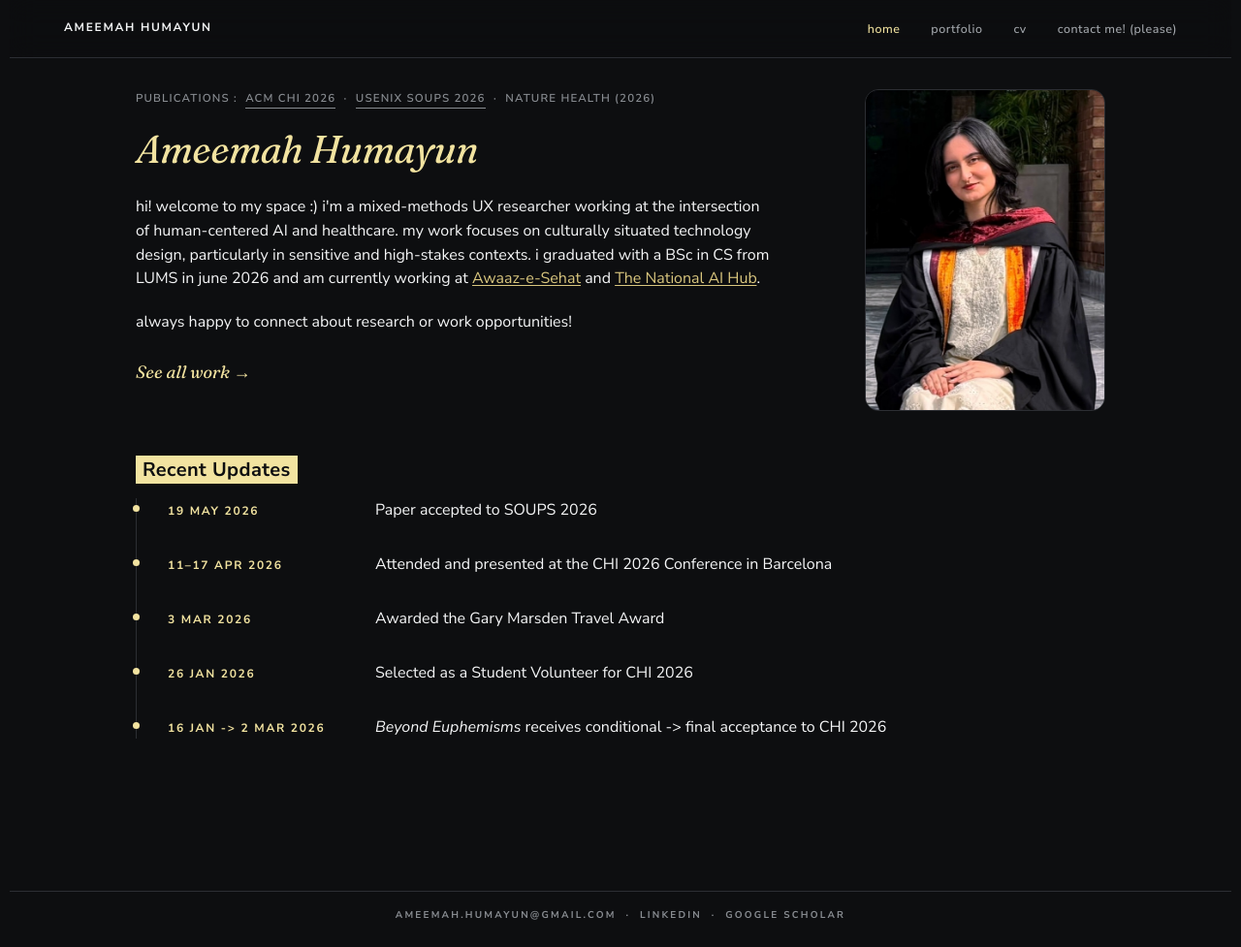
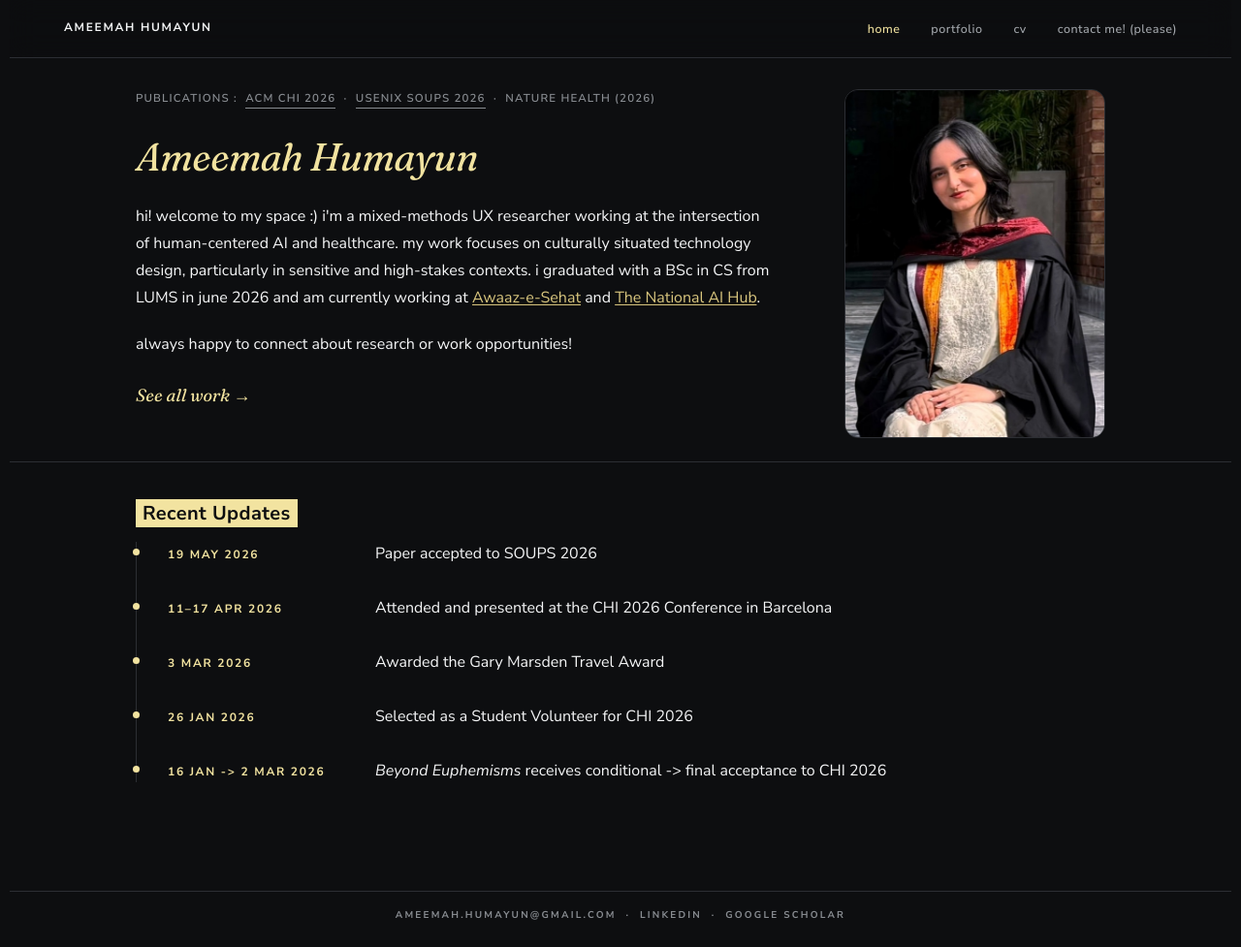
Before and after one commit to ameemahumayun/ameemahumayun.github.io, a Jekyll site: the page built from index.html, in a window 1280 px wide and 977 px high. Shown: the whole window at 97% size. Built offline with Jekyll 4.4.1, drawn with Linux system fonts in a browser that asks for light colours.

Commit message:
Rework homepage hero spacing and re-align text with the portrait
Added more gap between the eyebrow and the name, opened up the line
height on the intro paragraphs, and widened the avatar (248px -> 269px,
re-tuned empirically) so its bottom edge still lines up with "See all
work" after the text block grew taller. Also pushed Recent Updates
down with more top padding and restored a divider above it.

```diff
--- a/assets/css/components.css
+++ b/assets/css/components.css
@@ -712,7 +712,7 @@
    the paragraphs cap out at max-width:660px. A vw-based width used to
    drift out of sync with the text block at in-between viewport widths. */
 .hero__avatar {
-  width: 248px;
+  width: 269px;
   height: auto;
   aspect-ratio: 600 / 802;
   border-radius: 14px;
--- a/index.html
+++ b/index.html
@@ -15,9 +15,9 @@ description: Mixed-methods UX researcher working on human-centered AI for health
         <a href="https://www.usenix.org/conference/soups2026/presentation/shanza" target="_blank" rel="noopener" class="link-quiet link-underline-mute">USENIX SOUPS 2026</a> &nbsp;·&nbsp;
         <span>Nature Health (2026)</span>
       </p>
-      <h1 style="margin-top:0.75rem;margin-bottom:1.5rem;font-size:clamp(28px, 3.6vw, 40px);"><span class="serif">Ameemah Humayun</span></h1>
-      <p class="lead" style="max-width:660px;font-size:var(--text-base);margin-bottom:1.25rem;">hi! welcome to my space :) i'm a mixed-methods UX researcher working at the intersection of human-centered AI and healthcare. my work focuses on culturally situated technology design, particularly in sensitive and high-stakes contexts. i graduated with a BSc in CS from LUMS in june 2026 and am currently working at <a href="https://www.awaazesehat.com/" target="_blank" rel="noopener" class="link-teal">Awaaz-e-Sehat</a> and <a href="https://thenationalaihub.com/" target="_blank" rel="noopener" class="link-teal">The National AI Hub</a>.</p>
-      <p class="lead" style="max-width:660px;font-size:var(--text-base);margin-bottom:1.25rem;">always happy to connect about research or work opportunities!</p>
+      <h1 style="margin-top:1.75rem;margin-bottom:1.5rem;font-size:clamp(28px, 3.6vw, 40px);"><span class="serif">Ameemah Humayun</span></h1>
+      <p class="lead" style="max-width:660px;font-size:var(--text-base);line-height:1.75;margin-bottom:1.25rem;">hi! welcome to my space :) i'm a mixed-methods UX researcher working at the intersection of human-centered AI and healthcare. my work focuses on culturally situated technology design, particularly in sensitive and high-stakes contexts. i graduated with a BSc in CS from LUMS in june 2026 and am currently working at <a href="https://www.awaazesehat.com/" target="_blank" rel="noopener" class="link-teal">Awaaz-e-Sehat</a> and <a href="https://thenationalaihub.com/" target="_blank" rel="noopener" class="link-teal">The National AI Hub</a>.</p>
+      <p class="lead" style="max-width:660px;font-size:var(--text-base);line-height:1.75;margin-bottom:1.25rem;">always happy to connect about research or work opportunities!</p>
       <p style="margin-top:1.5rem;">
         <a href="{{ '/work/' | relative_url }}" class="serif" style="font-size:1.125rem;">See all work &rarr;</a>
       </p>
@@ -27,7 +27,7 @@ description: Mixed-methods UX researcher working on human-centered AI for health
 </header>
 
 <!-- RECENT UPDATES -->
-<section class="section" id="recent-updates" style="padding-top:var(--space-3);">
+<section class="section" id="recent-updates" style="padding-top:var(--space-5);border-top:var(--hairline);">
   <div class="container-wide">
     <!-- <div class="section-num">Recent Updates</div> -->
     <h3><span class="text-highlight">Recent Updates</span></h3>
```
